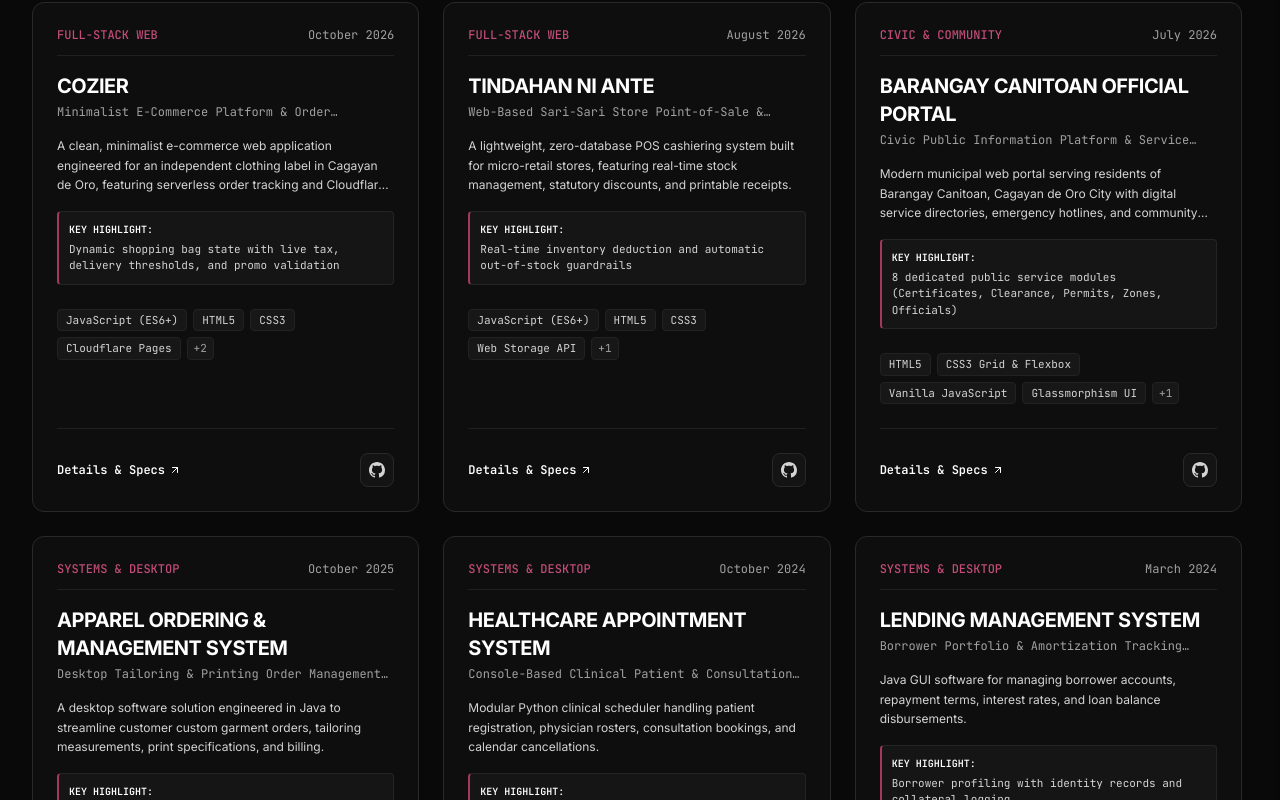
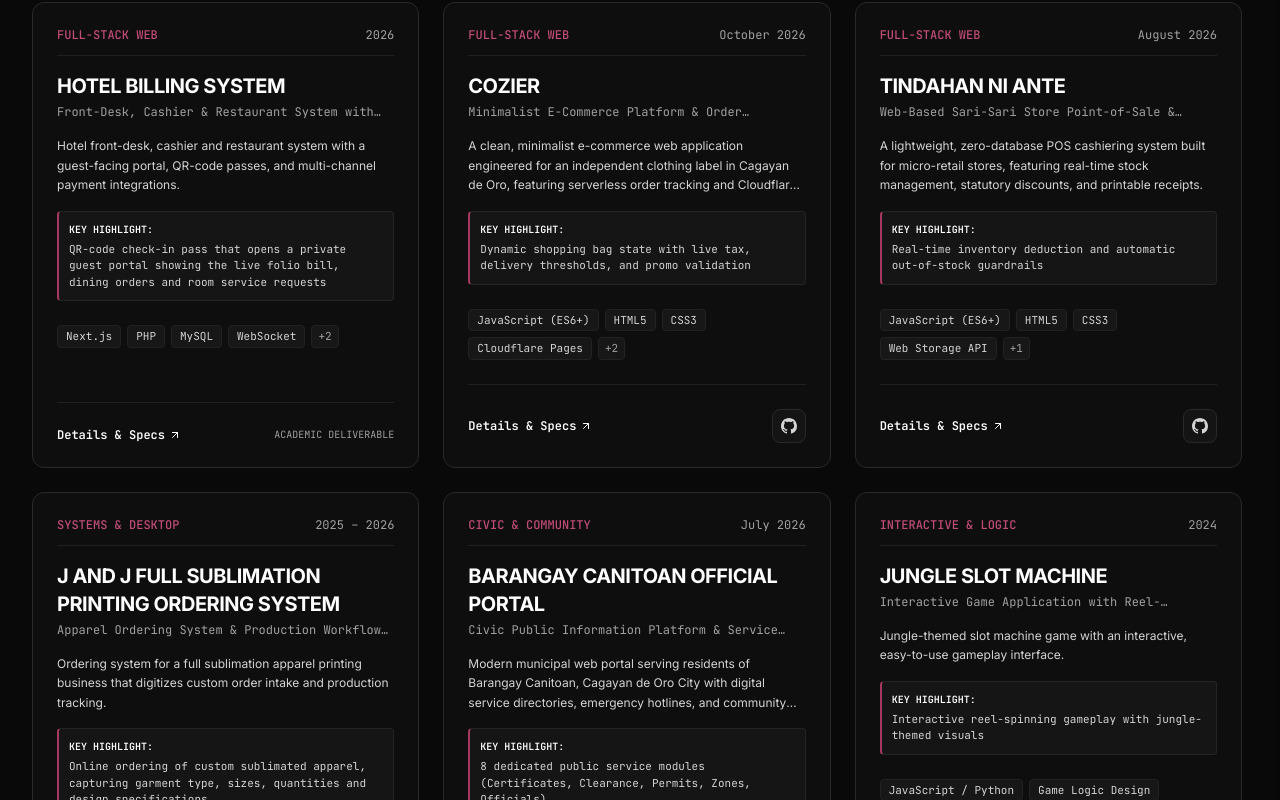
Before and after one commit to Chvine/current_portfolio, a Next.js app: page / in a window 1280 px wide. Shown: the part 4980-5780 px from the top of the page. Built offline with nearby package versions, Linux system fonts and the light colour scheme.

Commit message:
feat: add Hotel Billing System, J and J Sublimation, and Jungle Slot Machine to CV and portfolio

```diff
--- a/src/components/ResumeModal.tsx
+++ b/src/components/ResumeModal.tsx
@@ -112,28 +112,50 @@ export default function ResumeModal({ isOpen, onClose }: ResumeModalProps) {
           </div>
 
           {/* Verified Projects */}
-          <div className="space-y-4">
+          <div className="space-y-5">
             <h2 className="text-xs font-bold uppercase tracking-widest text-[rgb(194,76,120)] border-b border-[#252525] pb-1">
-              FEATURED & VERIFIED PROJECTS
+              FEATURED &amp; VERIFIED PROJECTS
             </h2>
 
-            <div className="space-y-4">
-              {PROJECTS.slice(0, 5).map((project) => (
-                <div key={project.id} className="space-y-1.5 border-l-2 border-l-[rgb(165,56,96)] pl-3">
-                  <div className="flex flex-col sm:flex-row sm:items-center justify-between">
-                    <span className="font-bold text-white text-[11px]">
-                      {project.title} — {project.tagline}
+            <div className="space-y-5">
+              {PROJECTS.map((project) => (
+                <div key={project.id} className="space-y-1.5 border-l-2 border-l-[rgb(165,56,96)] pl-3.5">
+                  <div className="flex flex-col sm:flex-row sm:items-center justify-between gap-1">
+                    <span className="font-bold text-white text-[12px] uppercase tracking-wide">
+                      {project.title}
                     </span>
-                    <span className="text-[10px] text-neutral-400">
+                    <span className="text-[10px] text-neutral-400 font-mono">
                       {project.type} | {project.timeline}
                     </span>
                   </div>
+
+                  <p className="text-[10px] text-[rgb(194,76,120)] font-semibold uppercase tracking-wider">
+                    {project.tagline}
+                  </p>
+
                   <p className="text-[11px] text-neutral-300 leading-relaxed">
                     {project.description}
                   </p>
-                  <p className="text-[10px] text-neutral-400">
+
+                  {/* Bulleted Highlights */}
+                  {project.features && project.features.length > 0 && (
+                    <ul className="space-y-1 pt-1">
+                      {project.features.map((feat, fIdx) => (
+                        <li key={fIdx} className="text-[10px] text-neutral-400 flex items-start gap-1.5 leading-relaxed">
+                          <span className="text-[rgb(165,56,96)] mt-0.5">•</span>
+                          <span>{feat}</span>
+                        </li>
+                      ))}
+                    </ul>
+                  )}
+
+                  <p className="text-[10px] text-neutral-400 pt-1">
                     <span className="text-neutral-300 font-semibold">Technologies:</span> {project.technologies.join(", ")}
-                    {project.githubUrl && ` • Repo: ${project.githubUrl}`}
+                    {project.githubUrl && (
+                      <span className="text-neutral-400">
+                        {" "}• <span className="text-neutral-300 font-semibold">GitHub:</span> {project.githubUrl}
+                      </span>
+                    )}
                   </p>
                 </div>
               ))}
@@ -147,24 +169,24 @@ export default function ResumeModal({ isOpen, onClose }: ResumeModalProps) {
             </h2>
             <div className="grid grid-cols-1 sm:grid-cols-2 gap-3 text-[10px]">
               <div>
-                <span className="font-bold text-white block">Programming Languages:</span>
+                <span className="font-bold text-white block">Programming & Core Tech:</span>
                 <span className="text-neutral-300">Python, Java, JavaScript (ES6+), PHP, HTML5, CSS3</span>
               </div>
               <div>
-                <span className="font-bold text-white block">Frontend & UI Design:</span>
-                <span className="text-neutral-300">Responsive Layouts, Tailwind CSS, Modern Grid & Flexbox, Glassmorphism, Canva, Figma</span>
+                <span className="font-bold text-white block">Frontend & Web Frameworks:</span>
+                <span className="text-neutral-300">Next.js, React, Tailwind CSS, Bootstrap, Responsive Layouts, Glassmorphism UI</span>
               </div>
               <div>
-                <span className="font-bold text-white block">Systems & Desktop Development:</span>
-                <span className="text-neutral-300">Java Swing GUI, OOP Principles, Systems Analysis & Design, Modular Architecture</span>
+                <span className="font-bold text-white block">Systems & Architecture:</span>
+                <span className="text-neutral-300">Java Swing GUI, OOP Principles, Systems Analysis & Design, WebSocket, QR Codes</span>
               </div>
               <div>
-                <span className="font-bold text-white block">Backend, Cloud & Data:</span>
-                <span className="text-neutral-300">Cloudflare Pages, Cloudflare Workers & KV, REST APIs, Web Storage API, MySQL Concepts</span>
+                <span className="font-bold text-white block">Databases & Cloud:</span>
+                <span className="text-neutral-300">MySQL, Cloudflare Pages & KV, REST APIs, Web Storage API</span>
               </div>
               <div className="sm:col-span-2">
-                <span className="font-bold text-white block">Workflow & Professional Skills:</span>
-                <span className="text-neutral-300">Git/GitHub Version Control, VS Code, Technical Documentation, Teamwork, Adaptability</span>
+                <span className="font-bold text-white block">Tools & Professional Skills:</span>
+                <span className="text-neutral-300">Git/GitHub Version Control, VS Code, Problem Solving, Teamwork, Adaptability</span>
               </div>
             </div>
           </div>
--- a/src/data/portfolioData.ts
+++ b/src/data/portfolioData.ts
@@ -3,7 +3,7 @@ export interface Project {
   title: string;
   tagline: string;
   category: "Full-Stack Web" | "Systems & Desktop" | "Civic & Community" | "Interactive & Logic";
-  type: "Individual Project" | "Group Project" | "Mini-Project";
+  type: "Individual Project" | "Group Project" | "Mini-Project" | "Academic Project" | "Game Application";
   timeline: string;
   description: string;
   longDescription: string;
@@ -55,6 +55,26 @@ export const PERSONAL_INFO = {
 
 export const PROJECTS: Project[] = [
   {
+    id: "hotel-billing",
+    title: "Hotel Billing System",
+    tagline: "Front-Desk, Cashier & Restaurant System with Guest-Facing Portal",
+    category: "Full-Stack Web",
+    type: "Academic Project",
+    timeline: "2026",
+    featured: true,
+    description:
+      "Hotel front-desk, cashier and restaurant system with a guest-facing portal, QR-code passes, and multi-channel payment integrations.",
+    longDescription:
+      "Hotel Billing System is an integrated hospitality and restaurant management platform engineered with Next.js, PHP, MySQL, and WebSockets. It streamlines operational workflows between hotel front-desk staff, dining cashiers, and guests through automated QR-code passes, real-time folio bill calculation, role-based access control, and payment processing.",
+    features: [
+      "QR-code check-in pass that opens a private guest portal showing the live folio bill, dining orders and room service requests",
+      "Cashier workflow with approvals, VAT, discount policies, group check-in, and cash, card, GCash, Maya and QR Ph payments",
+      "Role-based permissions, audit trail and realtime staff notifications",
+    ],
+    technologies: ["Next.js", "PHP", "MySQL", "WebSocket", "QR Codes", "Tailwind CSS"],
+    metrics: "Real-time guest folio & cashier workflow engine",
+  },
+  {
     id: "cozier",
     title: "Cozier",
     tagline: "Minimalist E-Commerce Platform & Order Tracking Dashboard",
@@ -101,6 +121,26 @@ export const PROJECTS: Project[] = [
     metrics: "Instantaneous client-side cashiering and receipt engine",
   },
   {
+    id: "j-and-j-sublimation",
+    title: "J and J Full Sublimation Printing Ordering System",
+    tagline: "Apparel Ordering System & Production Workflow Tracking",
+    category: "Systems & Desktop",
+    type: "Academic Project",
+    timeline: "2025 – 2026",
+    featured: true,
+    description:
+      "Ordering system for a full sublimation apparel printing business that digitizes custom order intake and production tracking.",
+    longDescription:
+      "Engineered for J and J Full Sublimation Printing to replace manual paperwork with an end-to-end digital ordering and tracking workflow. Captures complex garment types, sizing matrices, print specifications, and monitors active jobs from intake through printing, pressing, and final release.",
+    features: [
+      "Online ordering of custom sublimated apparel, capturing garment type, sizes, quantities and design specifications",
+      "Order status tracking from submission through production to release for customers and staff",
+      "Administrative module for managing orders, customer records and print production workflow",
+    ],
+    technologies: ["Java", "Java GUI", "Systems Architecture", "File/Database Management"],
+    metrics: "Digitized full-lifecycle apparel order intake & tracking",
+  },
+  {
     id: "barangay-canitoan",
     title: "Barangay Canitoan Official Portal",
     tagline: "Civic Public Information Platform & Service Hub",
@@ -124,24 +164,23 @@ export const PROJECTS: Project[] = [
     metrics: "8 complete modules deployed live via Cloudflare Pages",
   },
   {
-    id: "apparel-ordering",
-    title: "Apparel Ordering & Management System",
-    tagline: "Desktop Tailoring & Printing Order Management Software",
-    category: "Systems & Desktop",
-    type: "Group Project",
-    timeline: "October 2025",
+    id: "jungle-slot-machine",
+    title: "Jungle Slot Machine",
+    tagline: "Interactive Game Application with Reel-Spinning Gameplay",
+    category: "Interactive & Logic",
+    type: "Game Application",
+    timeline: "2024",
     description:
-      "A desktop software solution engineered in Java to streamline customer custom garment orders, tailoring measurements, print specifications, and billing.",
+      "Jungle-themed slot machine game with an interactive, easy-to-use gameplay interface.",
     longDescription:
-      "Developed as a collaborative system development project, this desktop application replaces disorganized manual paperwork for bespoke tailoring and silkscreen/sublimation printing shops. It tracks customer measurements, material inventories, printing techniques, job completion stages, and automated balance invoicing.",
+      "An interactive gaming application featuring responsive reel-spinning mechanics, payout algorithms, and engaging jungle visual themes with intuitive user controls.",
     features: [
-      "Custom order intake forms capturing sizing matrices, fabric choices, and artwork details",
-      "Order lifecycle tracking from Intake to In-Production, Ready-for-Fitting, and Released",
-      "Automated total billing with downpayment and balance computations",
-      "Structured Java Swing interface built on strict Object-Oriented principles",
+      "Interactive reel-spinning gameplay with jungle-themed visuals",
+      "Dynamic bet scaling and reward payout calculations",
+      "Responsive, easy-to-use interface optimized for engagement",
     ],
-    technologies: ["Java", "Java Swing GUI", "OOP Architecture", "File I/O"],
-    metrics: "Comprehensive desktop order lifecycle management",
+    technologies: ["JavaScript / Python", "Game Logic Design", "Interactive UI"],
+    metrics: "Interactive reel-spinning gameplay with jungle visuals",
   },
   {
     id: "healthcare-system",
```
